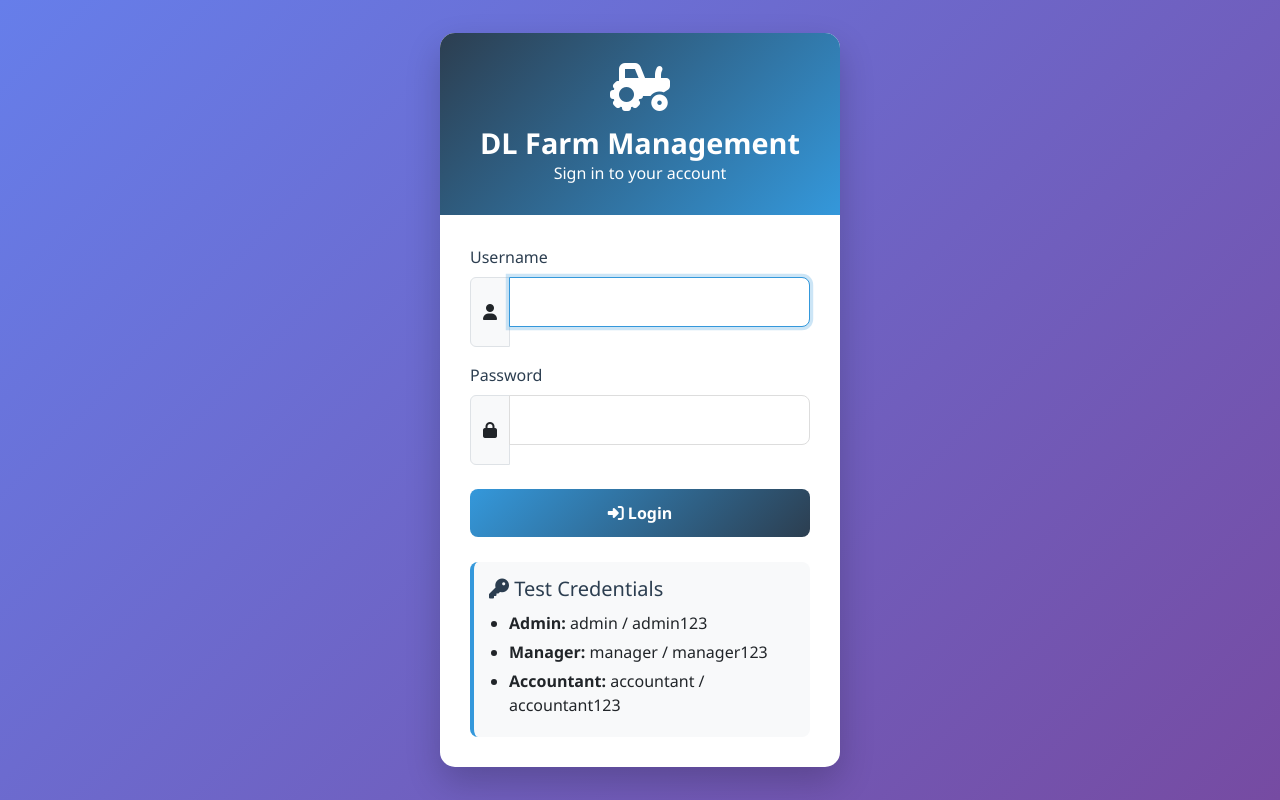
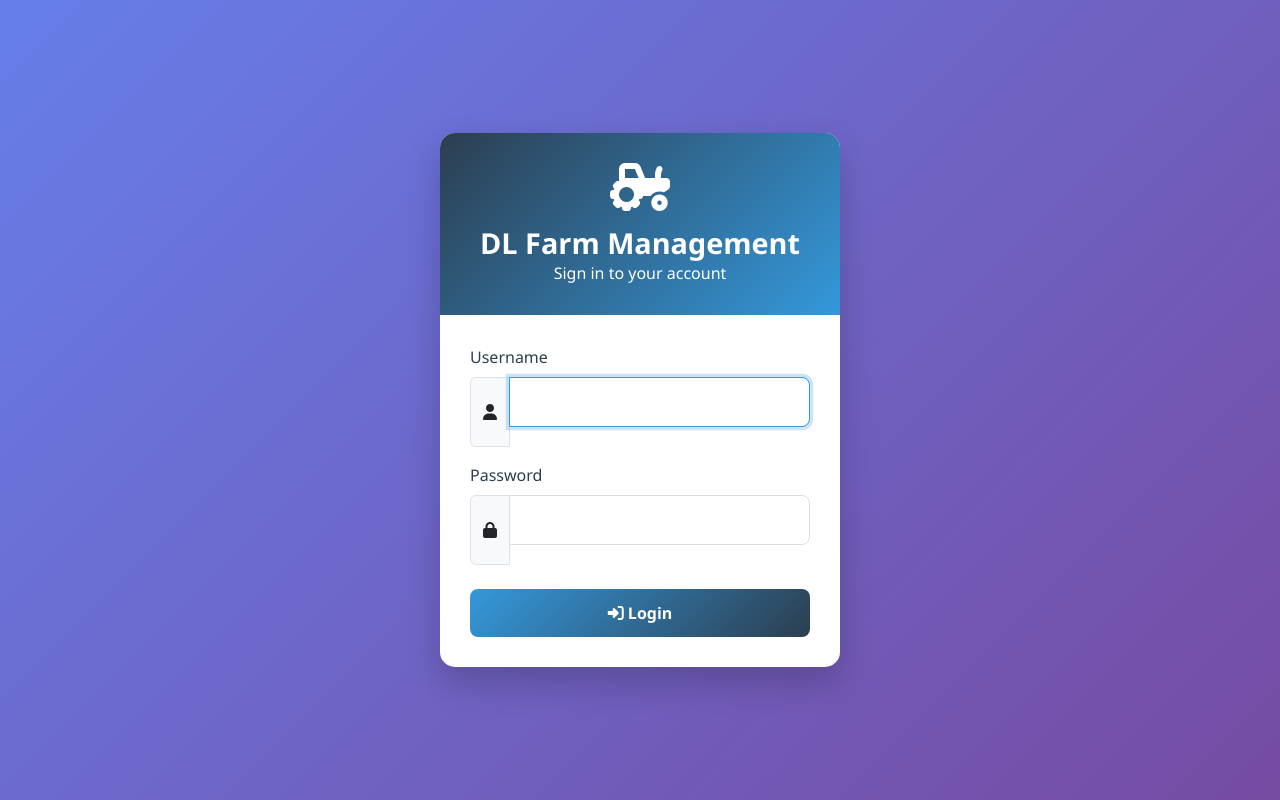
Before and after one commit to 007keithkili/grubri-farmsystem, a Flask app: page /login in a window 1280 px wide. Run offline with Flask 3, Linux system fonts and the light colour scheme.

Commit message:
Remove test credentials from login.html
Removed test credentials section from login page.

```diff
--- a/templates/login.html
+++ b/templates/login.html
@@ -158,14 +158,7 @@
                 </button>
             </form>
 
-            <div class="test-credentials">
-                <h5><i class="fas fa-key"></i> Test Credentials</h5>
-                <ul>
-                    <li><strong>Admin:</strong> admin / admin123</li>
-                    <li><strong>Manager:</strong> manager / manager123</li>
-                    <li><strong>Accountant:</strong> accountant / accountant123</li>
-                </ul>
-            </div>
+
         </div>
     </div>
 
```
